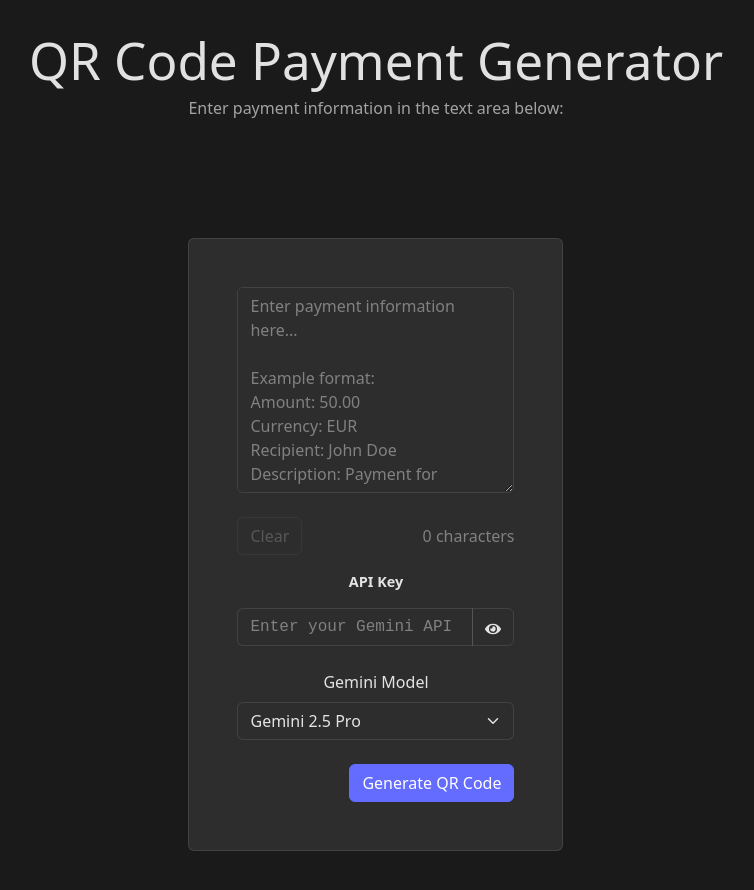
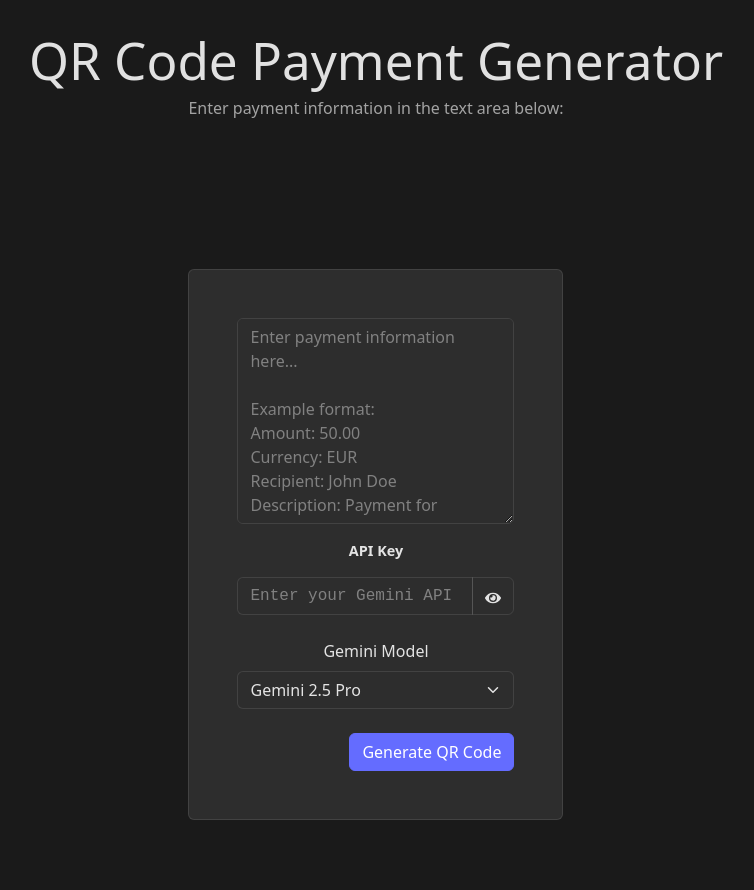
Before and after one commit to kosinal/qr-pay-code, a React (Vite) app: page / in a window 1280 px wide. Shown: the top 890 px of the page, without its empty margins (264-1018 px from the left). Built offline with nearby package versions, Linux system fonts and the light colour scheme.

Commit message:
Reordering and restructure of application

```diff
--- a/src/components/PaymentTextInput.tsx
+++ b/src/components/PaymentTextInput.tsx
@@ -1,6 +1,6 @@
 import React, { useState } from 'react';
 import type { ChangeEvent } from 'react';
-import { Form, Button } from 'react-bootstrap';
+import { Form } from 'react-bootstrap';
 
 interface PaymentTextInputProps {
   value?: string;
@@ -26,13 +26,6 @@ export const PaymentTextInput: React.FC<PaymentTextInputProps> = ({
     onChange?.(newValue);
   };
 
-  const handleClear = () => {
-    if (externalValue === undefined) {
-      setPaymentText('');
-    }
-    onChange?.('');
-  };
-
   return (
     <Form.Group className="payment-text-input">
       <Form.Control
@@ -52,18 +45,6 @@ Reference: INV-001`}
         isInvalid={isInvalid}
         disabled={disabled}
       />
-      <div className="d-flex justify-content-between align-items-center mt-2">
-        <Button
-          variant="outline-secondary"
-          onClick={handleClear}
-          disabled={!value || disabled}
-        >
-          Clear
-        </Button>
-        <span className="text-muted">
-          {value.length} characters
-        </span>
-      </div>
       {isInvalid && (
         <Form.Control.Feedback type="invalid" style={{ display: 'block' }}>
           Payment text is required
--- a/src/components/SimpleLayout.tsx
+++ b/src/components/SimpleLayout.tsx
@@ -166,7 +166,7 @@ export const SimpleLayout: React.FC = () => {
           )}
           <Card className="mb-3">
               <Card.Body>
-                  <QRCodeDisplay spaydString={spaydString}/>
+                  <QRCodeDisplay spaydString={spaydString} className="mb-4"/>
                   <PaymentTextInput
                       value={paymentText}
                       onChange={setPaymentText}
```
Also changed, not shown: 2 other files (tests, documents, lock files or other folders).
